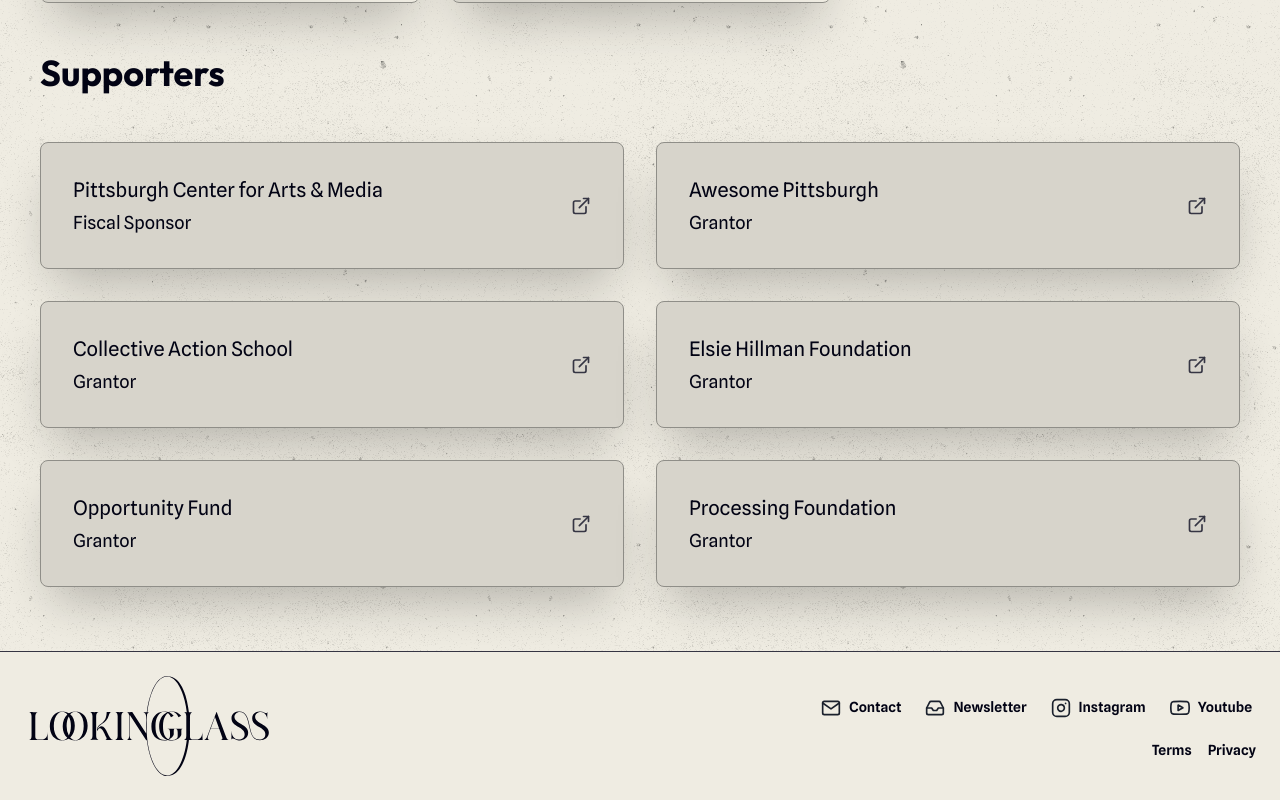
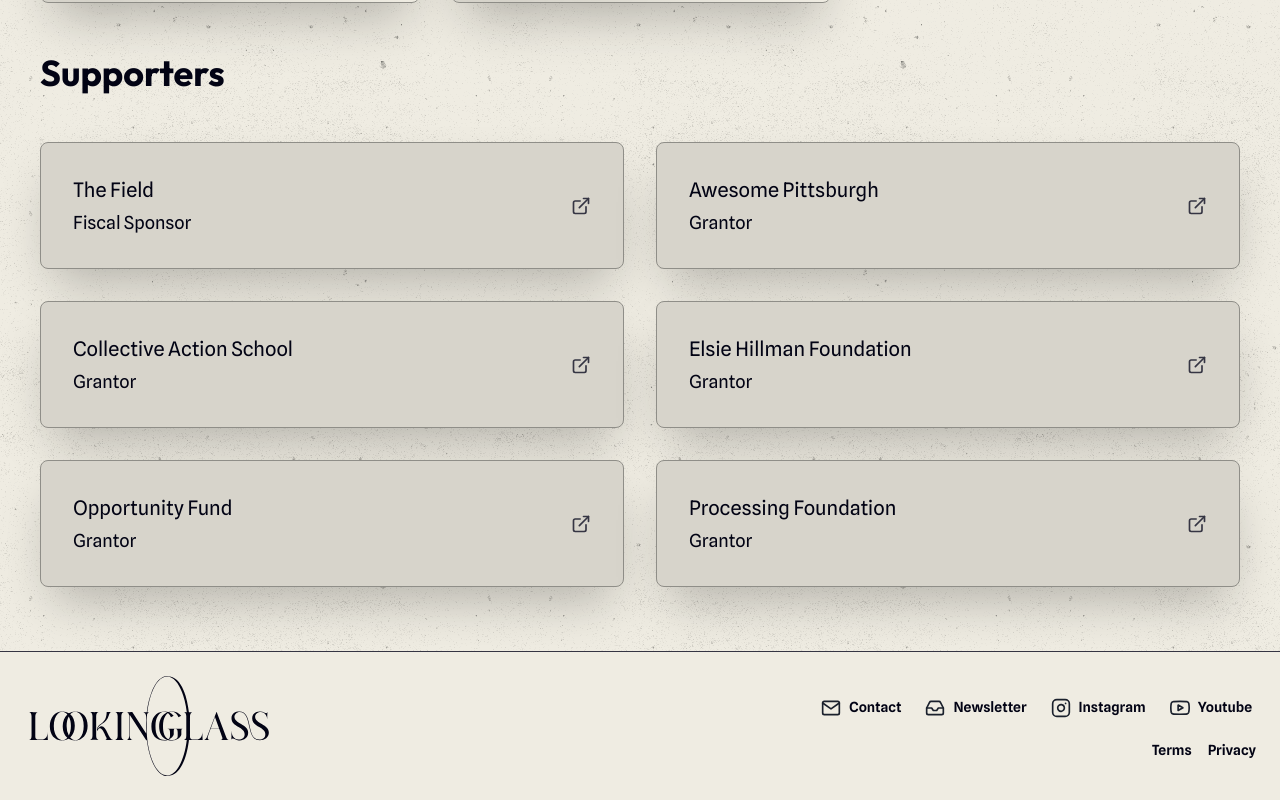
Before and after one commit to lookingglasspgh/lg-site-v1, a Next.js app: page /contributors in a window 1280 px wide. Shown: the part 3627-4427 px from the top of the page. Built offline with nearby package versions, Linux system fonts and the light colour scheme.

Commit message:
feat: upgrades, sponsor change

```diff
--- a/src/content/contributors.js
+++ b/src/content/contributors.js
@@ -372,9 +372,9 @@ const contributors = {
   ],
   partnerDirectory: [
     {
-      name: 'Pittsburgh Center for Arts & Media',
+      name: 'The Field',
       role: 'Fiscal Sponsor',
-      website: 'https://pghartsmedia.org/',
+      website: 'https://www.thefield.org/',
     },
     {
       name: 'Awesome Pittsburgh',
--- a/tsconfig.json
+++ b/tsconfig.json
@@ -33,7 +33,7 @@
     "moduleResolution": "node",
     "resolveJsonModule": true,
     "isolatedModules": true,
-    "jsx": "preserve",
+    "jsx": "react-jsx",
     "target": "ES2017"
   },
   "include": [
```
Also changed, not shown: package.json (+4 -4 lines), 1 other file (tests, documents, lock files or other folders).
